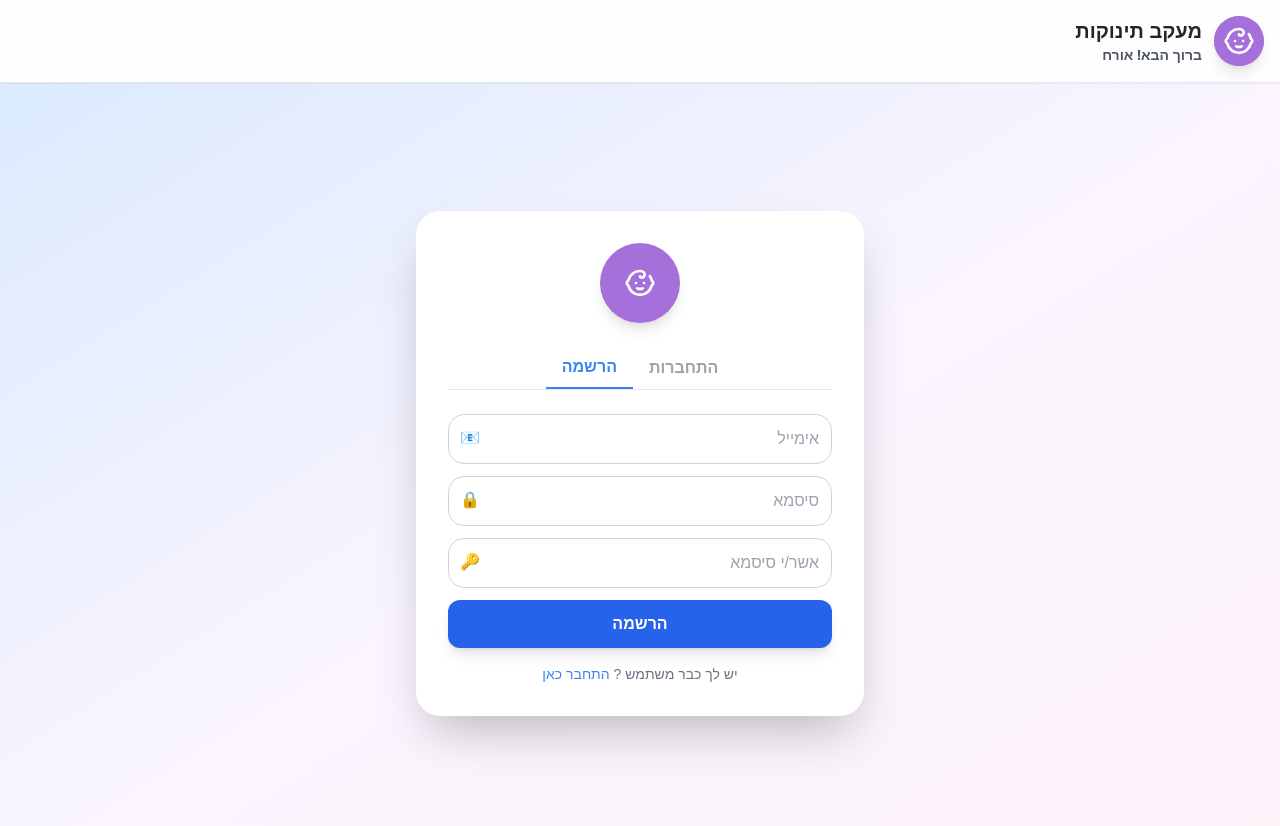
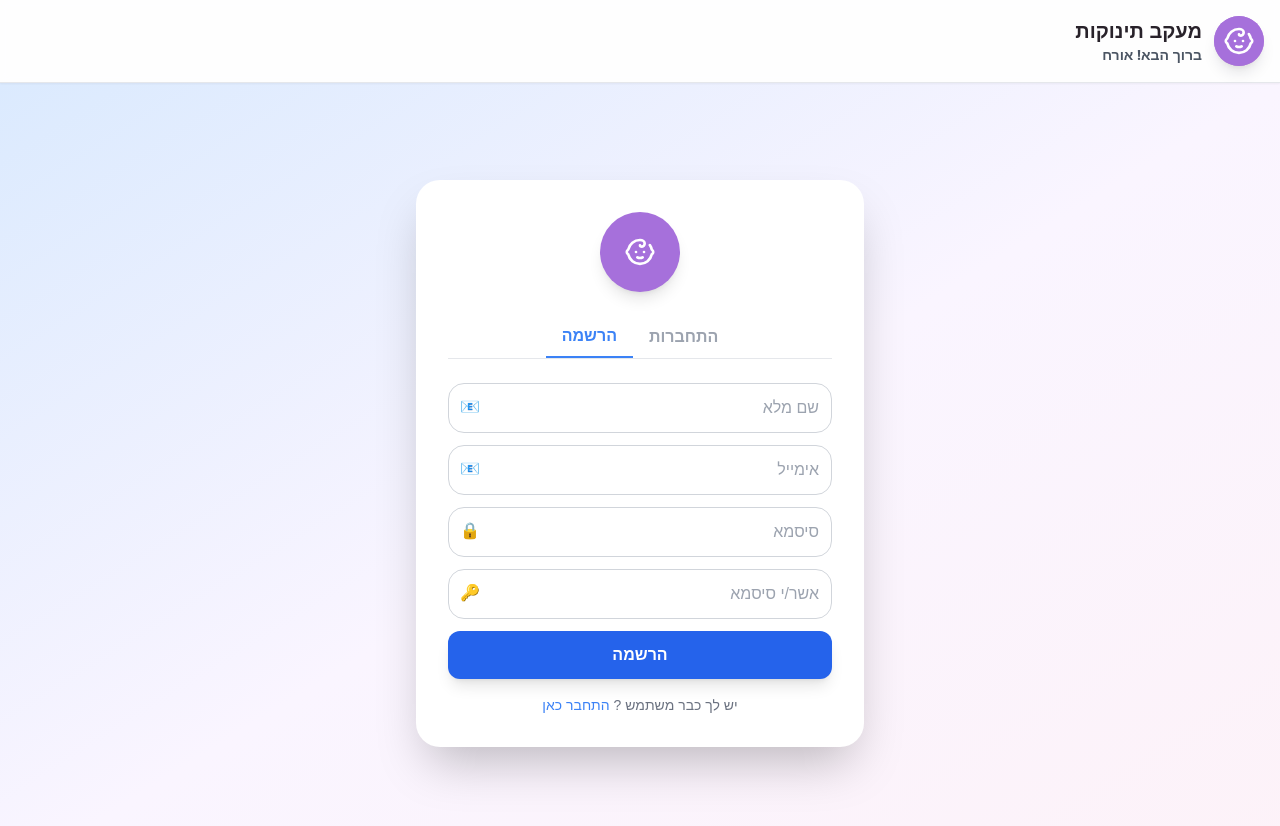
Before and after one commit to yuvalleberstein21/MyBabyCare, a React (Vite) app in the folder client/: page /auth in a window 1280 px wide. Both pictures are taken after a click on the button "הרשמה". Shown: the top 826 px of the page. Built offline with nearby package versions, Linux system fonts and the light colour scheme; no server answers.

Commit message:
register page

```diff
--- a/client/src/api/auth.ts
+++ b/client/src/api/auth.ts
@@ -9,6 +9,19 @@ export const login = async (email: string, password: string) => {
   return data;
 };
 
+export const register = async (
+  fullName: string,
+  email: string,
+  password: string
+) => {
+  const { data } = await axiosInstance.post(
+    '/auth/signup',
+    { fullName, email, password },
+    { withCredentials: true }
+  );
+  return data;
+};
+
 export const getCurrentUser = async () => {
   const { data } = await axiosInstance.get('/auth/me', {
     withCredentials: true,
--- a/client/src/components/auth/AuthForm.tsx
+++ b/client/src/components/auth/AuthForm.tsx
@@ -2,6 +2,8 @@ import Button from '../ui/Button';
 
 const AuthForm = ({
   activeTab,
+  fullName,
+  setFullName,
   email,
   setEmail,
   password,
@@ -12,6 +14,8 @@ const AuthForm = ({
   loading,
 }: {
   activeTab: 'login' | 'register';
+  fullName: string;
+  setFullName: (val: string) => void;
   email: string;
   setEmail: (val: string) => void;
   password: string;
@@ -23,6 +27,18 @@ const AuthForm = ({
 }) => (
   <div className="space-y-4">
     <form onSubmit={handleSubmit} className="space-y-3">
+      {activeTab === 'register' && (
+        <div className="relative">
+          <input
+            type="fullName"
+            placeholder="שם מלא"
+            value={fullName}
+            onChange={(e) => setFullName(e.target.value)}
+            className="w-full border border-gray-300 rounded-lg p-3 pl-10 focus:outline-none focus:ring-2 focus:ring-blue-400 transition"
+          />
+          <span className="absolute left-3 top-3 text-gray-400">📧</span>
+        </div>
+      )}
       <div className="relative">
         <input
           type="email"
--- a/client/src/context/AuthContext.tsx
+++ b/client/src/context/AuthContext.tsx
@@ -1,5 +1,5 @@
 import { createContext, useEffect, useState } from 'react';
-import { getCurrentUser, login } from '../api/auth';
+import { getCurrentUser, login, register } from '../api/auth';
 
 export const AuthContext = createContext(null);
 
@@ -8,7 +8,6 @@ export const AuthProvider = ({ children }) => {
   const [loading, setLoading] = useState(true);
 
   useEffect(() => {
-    // ניסיון לטעון משתמש מחיבור קיים
     const fetchUser = async () => {
       try {
         const res = await getCurrentUser();
@@ -33,10 +32,14 @@ export const AuthProvider = ({ children }) => {
     }
   };
 
-  //   const handleRegister = async (email, password) => {
-  //     const userData = await register(email, password);
-  //     setUser(userData);
-  //   };
+  const handleRegister = async (
+    fullName: string,
+    email: string,
+    password: string
+  ) => {
+    const userData = await register(fullName, email, password);
+    setUser(userData);
+  };
 
   //   const handleLogout = async () => {
   //     await logout();
@@ -44,7 +47,9 @@ export const AuthProvider = ({ children }) => {
   //   };
 
   return (
-    <AuthContext.Provider value={{ user, loading, handleLogin }}>
+    <AuthContext.Provider
+      value={{ user, loading, handleLogin, handleRegister }}
+    >
       {children}
     </AuthContext.Provider>
   );
--- a/client/src/pages/AuthPage.tsx
+++ b/client/src/pages/AuthPage.tsx
@@ -8,12 +8,13 @@ import toast from 'react-hot-toast';
 
 export const AuthPage: React.FC = () => {
   const [activeTab, setActiveTab] = useState<'login' | 'register'>('login');
+  const [fullName, setFullName] = useState('');
   const [email, setEmail] = useState('');
   const [password, setPassword] = useState('');
   const [confirmPassword, setConfirmPassword] = useState('');
   const [loading, setLoading] = useState(false);
 
-  const { handleLogin } = useAuth();
+  const { handleLogin, handleRegister } = useAuth();
 
   const handleSubmit = async (e: React.FormEvent) => {
     e.preventDefault();
@@ -24,6 +25,8 @@ export const AuthPage: React.FC = () => {
         toast.success('התחברת בהצלחה 🎉');
       } else {
         // כאן אפשר להוסיף הרשמה
+        await handleRegister(fullName, email, password);
+        toast.success(`היי ברוכים הבאים ${fullName}🎉`);
       }
     } catch (err: any) {
       toast.error(err.message || 'ההתחברות נכשלה ❌');
@@ -46,6 +49,8 @@ export const AuthPage: React.FC = () => {
 
         <AuthForm
           activeTab={activeTab}
+          fullName={fullName}
+          setFullName={setFullName}
           email={email}
           setEmail={setEmail}
           password={password}
```
Also changed, not shown: 2 other files (tests, documents, lock files or other folders).
